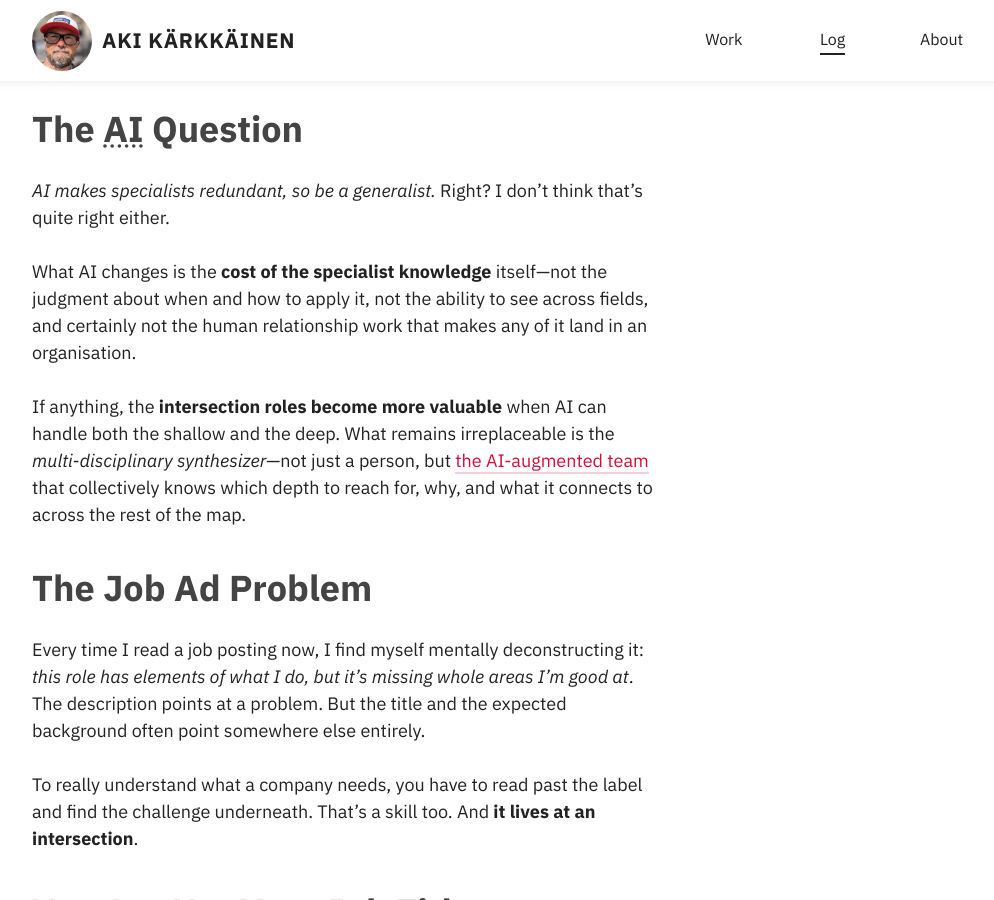
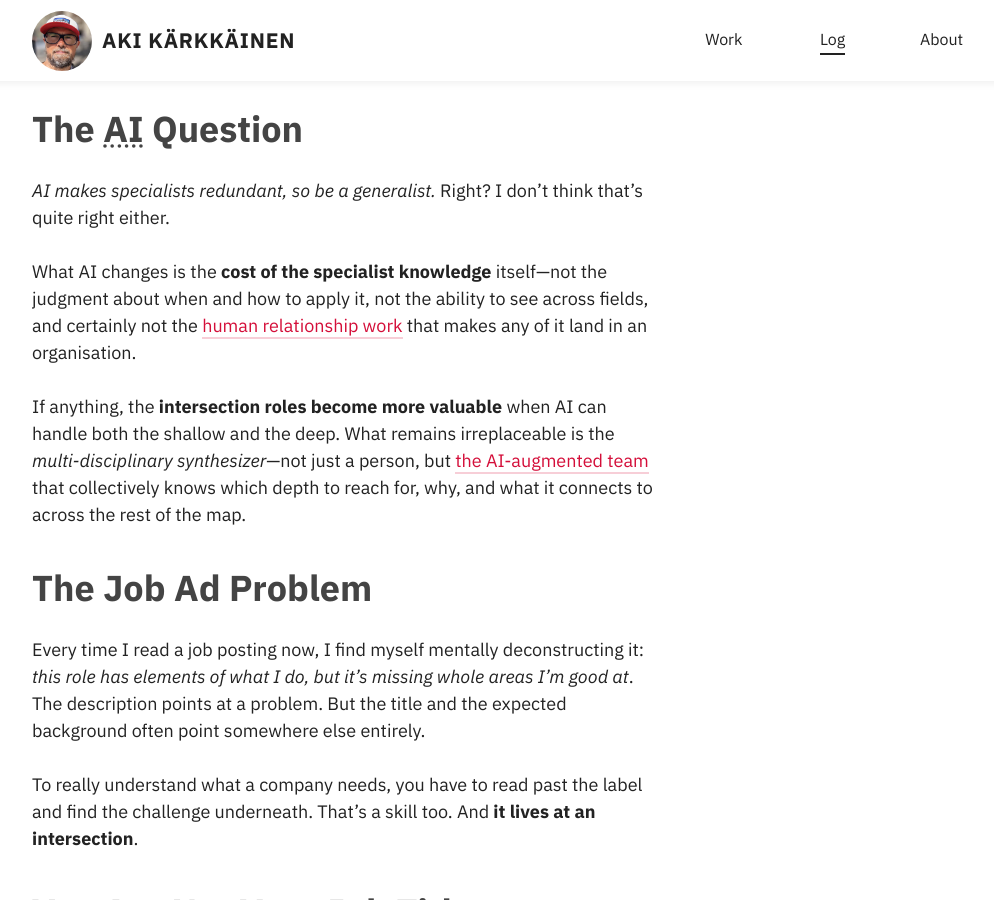
Before and after one commit to akikoo/akikoo.github.io, a Jekyll site: the page built from _posts/2026-05-16-the-role-nobody-posted-but-everyone-needs.html, in a window 1280 px wide and 900 px high, scrolled down 2280 px. Shown: the whole window, without its empty margins (133-1127 px from the left). Built offline with Jekyll 4.4.1, drawn with Linux system fonts in a browser that asks for light colours; some web fonts are replaced; some of the changed lines change nothing that is shown.

Commit message:
Add a link

```diff
--- a/_posts/2026-05-16-the-role-nobody-posted-but-everyone-needs.html
+++ b/_posts/2026-05-16-the-role-nobody-posted-but-everyone-needs.html
@@ -38,7 +38,7 @@ image:
 
 <h2>The <abbr title="Artificial Intelligence">AI</abbr> Question</h2>
 <p><em>AI makes specialists redundant, so be a generalist.</em> Right? I don’t think that’s quite right either.</p>
-<p>What AI changes is the <strong>cost of the specialist knowledge</strong> itself—not the judgment about when and how to apply it, not the ability to see across fields, and certainly not the human relationship work that makes any of it land in an organisation.</p>
+<p>What AI changes is the <strong>cost of the specialist knowledge</strong> itself—not the judgment about when and how to apply it, not the ability to see across fields, and certainly not the <a href="/log/2026/02/24/rediscovering-the-human-core-of-teamwork/">human relationship work</a> that makes any of it land in an organisation.</p>
 <p>If anything, the <strong>intersection roles become more valuable</strong> when AI can handle both the shallow and the deep. What remains irreplaceable is the <em>multi-disciplinary synthesizer</em>—not just a person, but <a href="/log/2026/04/19/AI-empowered-triads/">the AI-augmented team</a> that collectively knows which depth to reach for, why, and what it connects to across the rest of the map.</p>
 
 <h2>The Job Ad Problem</h2>
```
